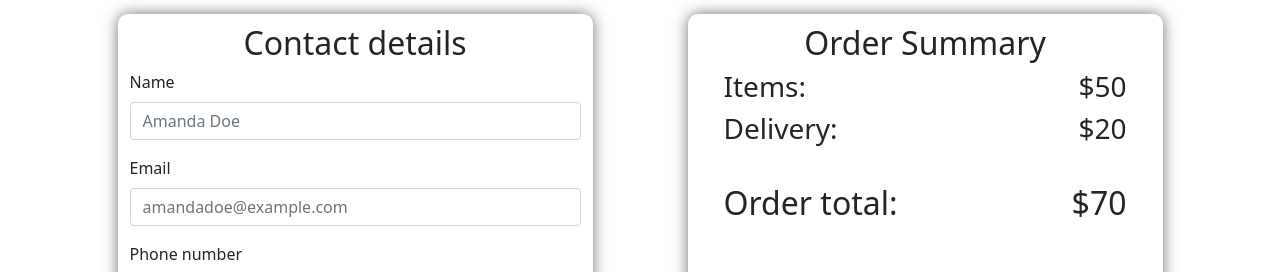
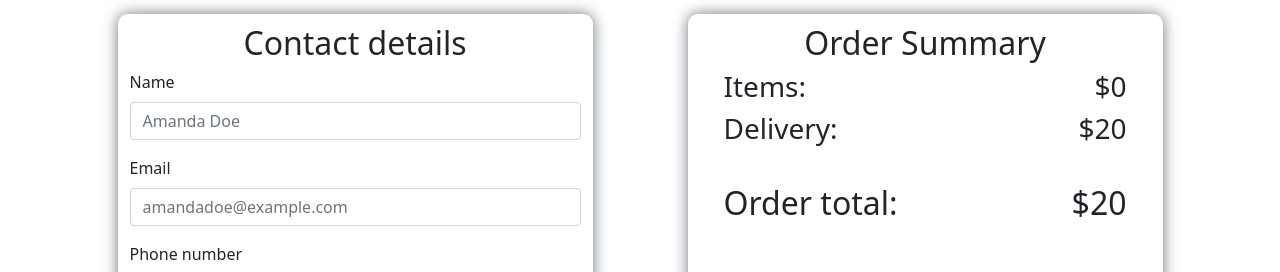
Before and after one commit to Kamil-96/e-commerce, a React (Create React App) app: page /form in a window 1280 px wide. Shown: the part 156-428 px from the top of the page. Built offline with nearby package versions, Linux system fonts and the light colour scheme.

Commit message:
Add functionality to calculate price

```diff
--- a/src/components/features/OrderSummary/OrderSummary.js
+++ b/src/components/features/OrderSummary/OrderSummary.js
@@ -1,28 +1,44 @@
 import React from 'react';
+import { useSelector } from 'react-redux';
+
+import { getAllCartProducts } from '../../../redux/cartRedux';
+
+import formatPrice from '../../../utils/formatPrice';
+import calculatePrice from '../../../utils/calculatePrice';
 
 import styles from './OrderSummary.module.scss';
 
 import { Button, Container} from 'reactstrap';
 
-const Component = () => (
+const Component = () => {
+
+  const cartProducts = useSelector(state => getAllCartProducts(state));
+
+  const delivery = 20;
+  const productsPrice = cartProducts.map(product => calculatePrice(formatPrice(product.price), product.amount));
+  const subtotalPrice = productsPrice.reduce((a, b) => a + b, 0);
+  const totalPrice = `$${subtotalPrice + delivery}`;
+
+  return (
     <Container>
       <div className={styles.wrapper}>
         <h3>Items:</h3>
-      <h3>$50</h3>
+        <h3>${subtotalPrice}</h3>
       </div>
       <div className={styles.wrapper}>
         <h3>Delivery:</h3>
-      <h3>$20</h3>
+        <h3>${delivery}</h3>
       </div>
       <div className={styles.wrapper}>
         <h2>Order total:</h2>
-      <h2>$70</h2>
+        <h2>{totalPrice}</h2>
       </div>
       <div className={styles.btn}>
         <Button size="lg">Place your order</Button>
       </div>
     </Container>
   );
+};
 
 export {
   Component as OrderSummary,
--- a/src/components/views/Cart/Cart.js
+++ b/src/components/views/Cart/Cart.js
@@ -3,6 +3,9 @@ import { useDispatch, useSelector } from 'react-redux';
 import { Link } from 'react-router-dom';
 
 import { getAllCartProducts, removeFromCart, amountIncrease, amountDecrease } from '../../../redux/cartRedux';
+
+import formatPrice from '../../../utils/formatPrice';
+import calculatePrice from '../../../utils/calculatePrice';
 
 import styles from './Cart.module.scss';
 import { Col, Container, Row, Button } from 'reactstrap';
@@ -33,7 +36,7 @@ const Component = () => {
             </div>
           </Col>
           <Col xs="12" md="2">
-            <h4>{cartProduct.price}</h4>
+            <h4>{`$${calculatePrice(formatPrice(cartProduct.price), cartProduct.amount)}`}</h4>
           </Col>
           <Col xs="12" md="2"><button className={styles.btnTrash} onClick={() => removeProduct(cartProduct.id)}><FontAwesomeIcon className={styles.icon} icon={faTrashAlt} /></button></Col>
           <Col>
--- /dev/null
+++ b/src/utils/calculatePrice.js
@@ -0,0 +1,5 @@
+const calculatePrice = (price, amount) => {
+  return price * amount;
+};
+
+export default calculatePrice;
--- /dev/null
+++ b/src/utils/formatPrice.js
@@ -0,0 +1,6 @@
+const formatPrice = price => {
+  const newPrice = price.replace('$', '');
+  return newPrice;
+};
+
+export default formatPrice;
```
Also changed, not shown: src/components/layout/Header/Header.js (+0 -20 lines), 1 other file (tests, documents, lock files or other folders). Lines whose indentation alone changed are shown as unchanged.
